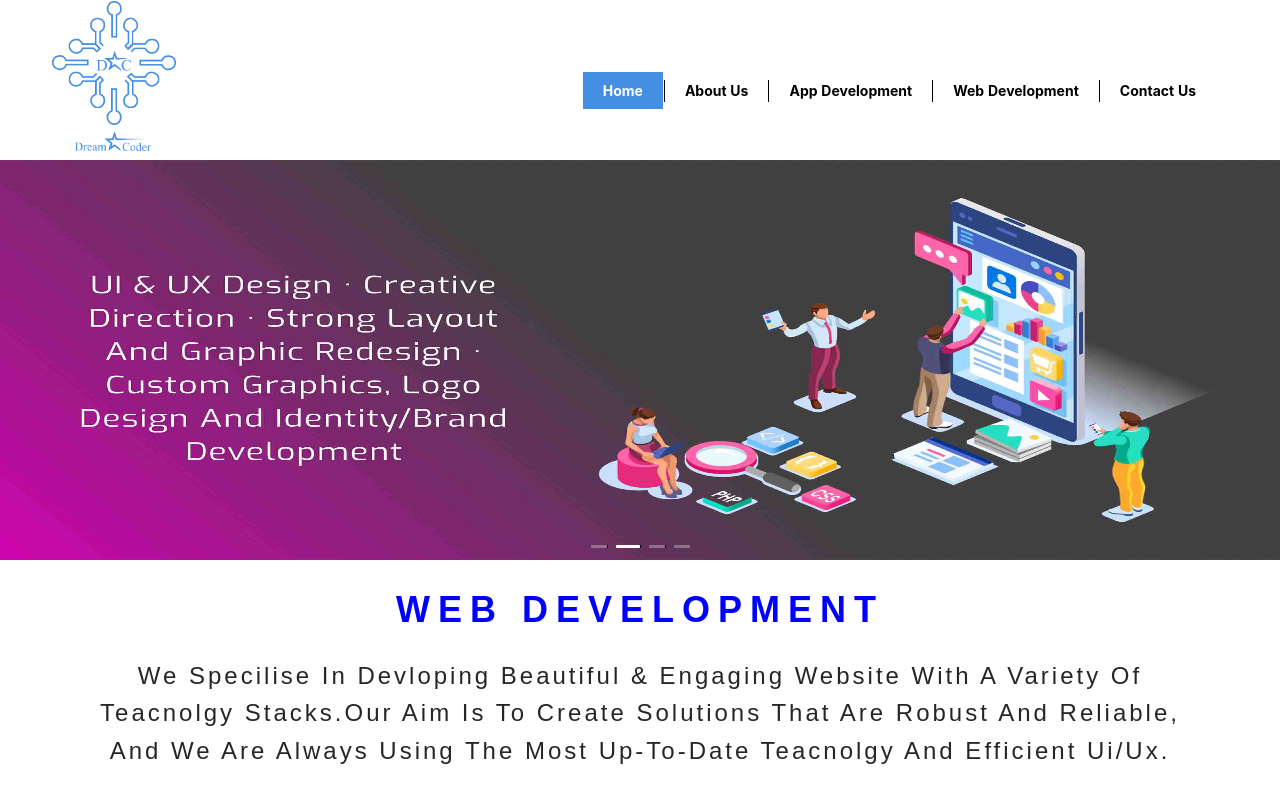
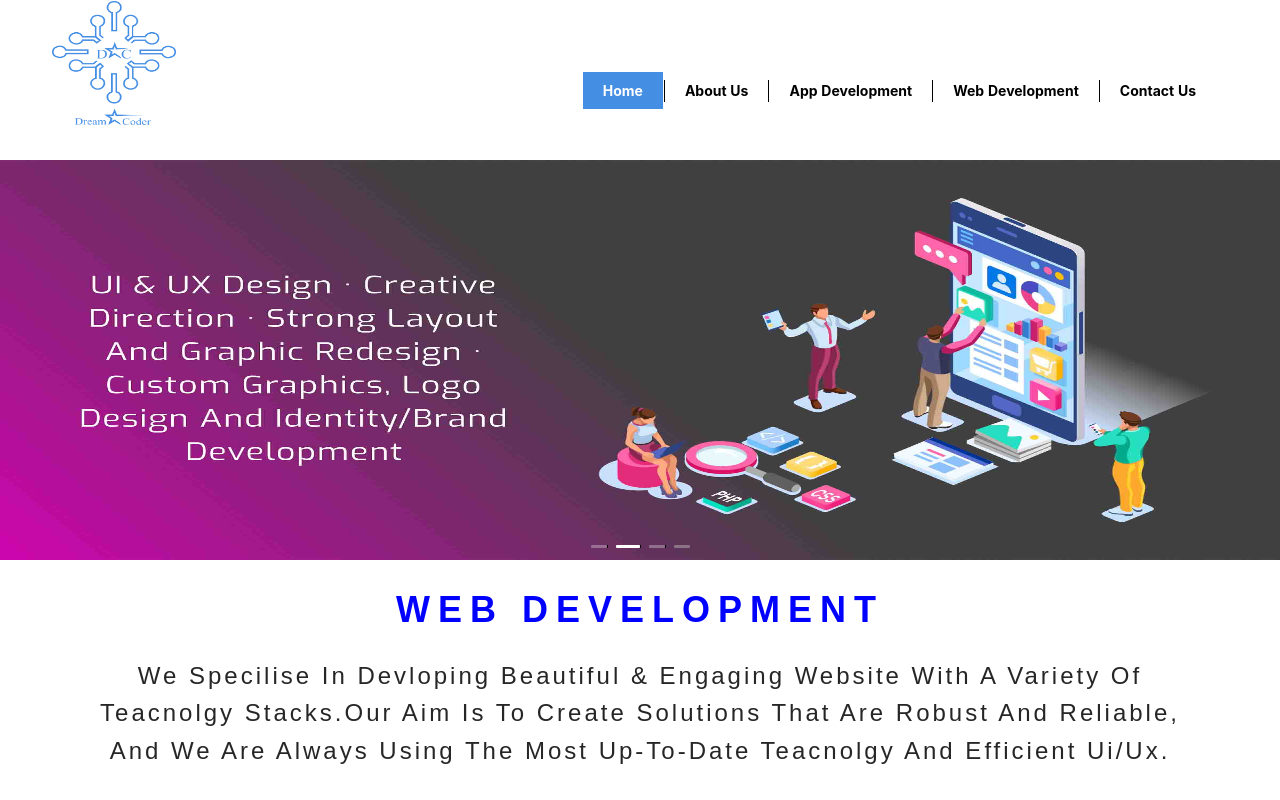
Before and after one commit to A-Wahabb/DreamStar, a React (Create React App) app: page / in a window 1280 px wide. Built offline with nearby package versions, Linux system fonts and the light colour scheme.

Commit message:
APP logo height change

```diff
--- a/src/App.js
+++ b/src/App.js
@@ -15,7 +15,7 @@ const App = () => {
 
         <div className='Nav-part'>
          <div className='logo'>
-         <img src={process.env.PUBLIC_URL+'\\dsclogo.png'} title='DreamStarCoder'  height={150} width={124} />
+         <img src={process.env.PUBLIC_URL+'\\dsclogo.png'} title='DreamStarCoder'  height={124} width={124} />
          </div>
          <div className='non-mobile-links'>
          <ul>
```
